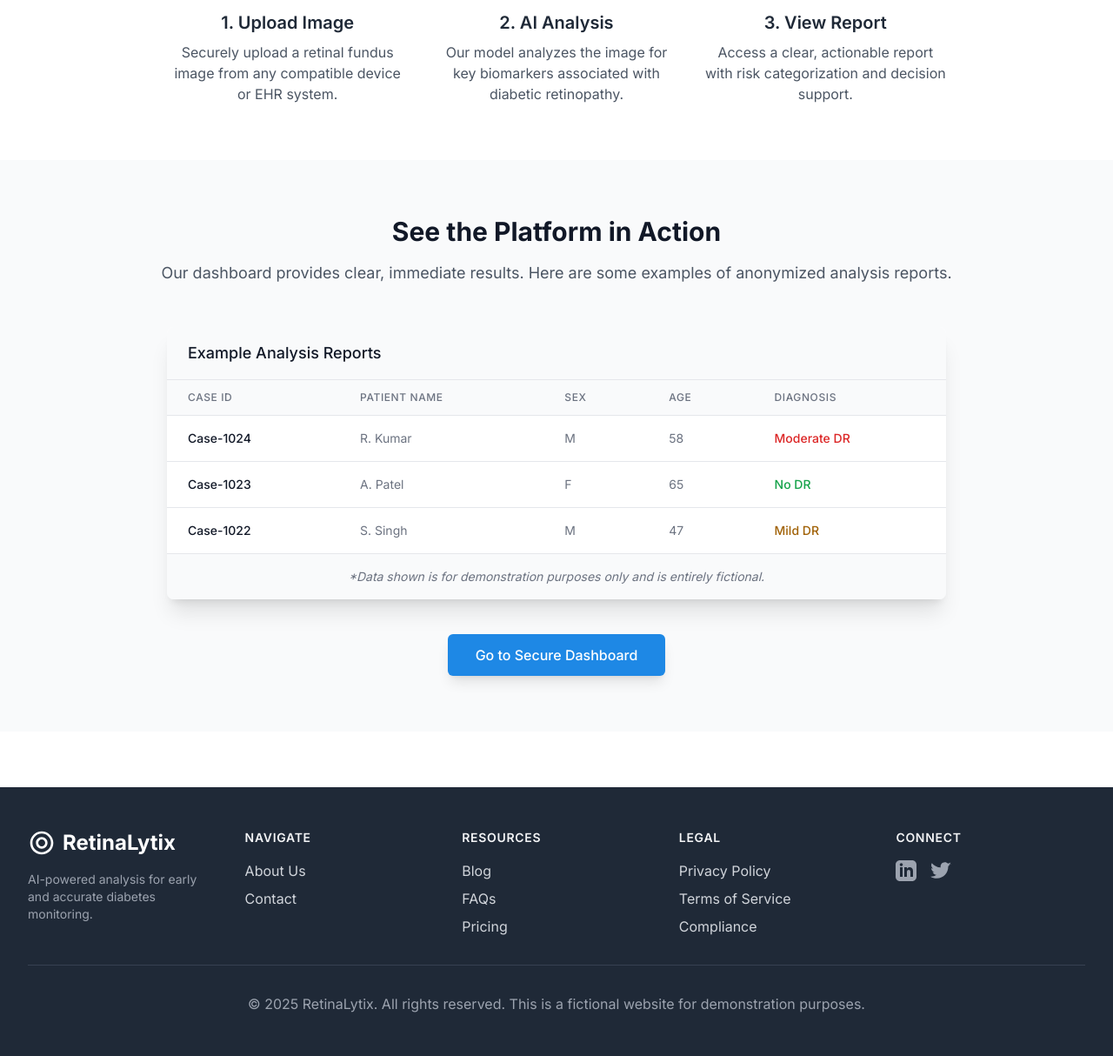
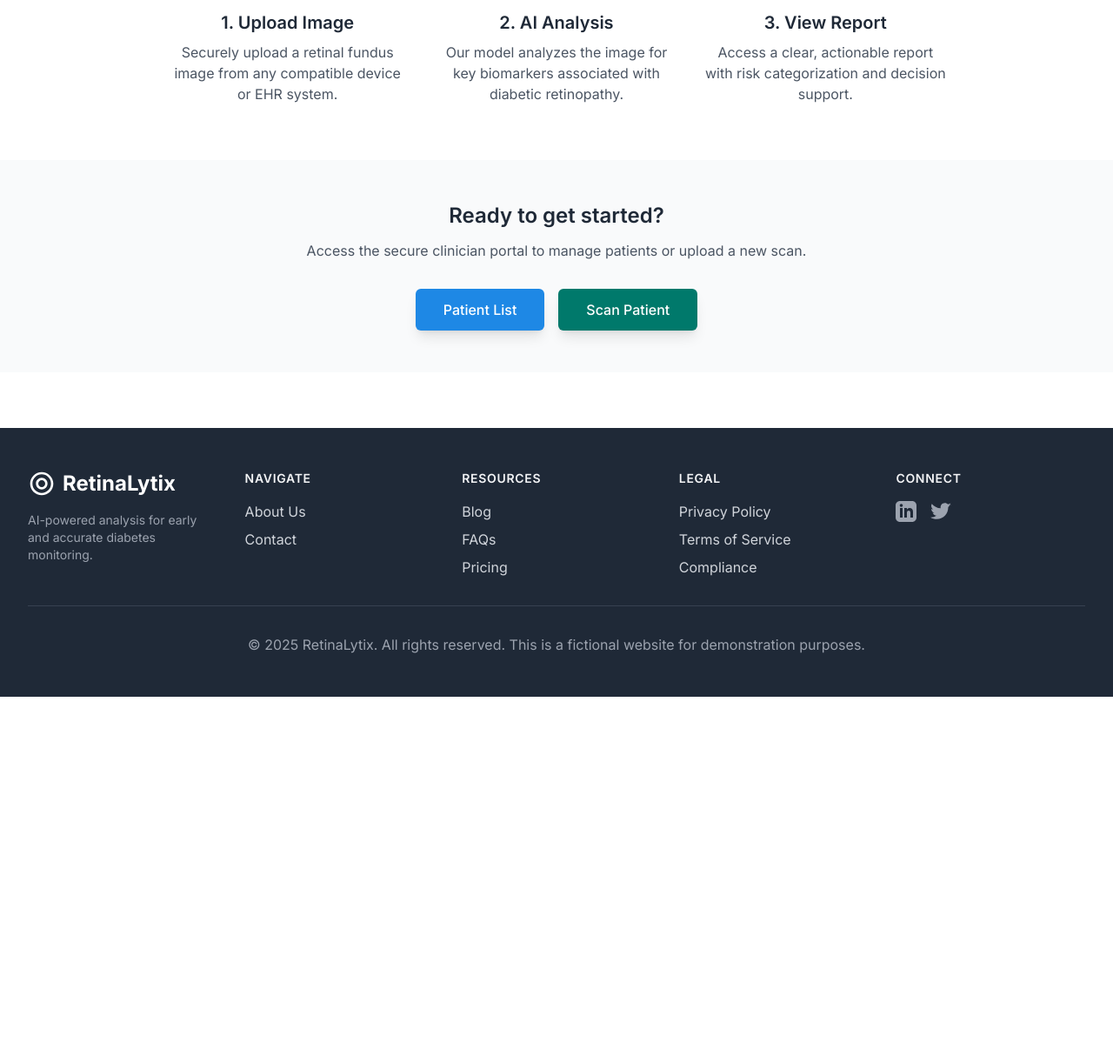
Before and after one commit to heathcliff2012/Diabetic-Retinopathy, a Flask app: page / in a window 1280 px wide. Shown: the part 858-2072 px from the top of the page at 87% size. After the commit the page ends 1659 px from the top, so only its background shows below. Run offline with Flask 3, Linux system fonts and the light colour scheme; grey boxes labelled with a size stand in for pictures from a placeholder-image service; some libraries are stand-ins or nearby versions.

```diff
--- a/retinopathy/templates/home.html
+++ b/retinopathy/templates/home.html
@@ -87,7 +87,7 @@
 
                 <!-- Login Button & Mobile Menu Button -->
                 <div class="flex items-center">
-                    <a href="#" data-page="dashboard" class="hidden md:inline-flex items-center px-4 py-2 border border-transparent text-sm font-medium rounded-md text-white bg-secondary hover:bg-secondary-dark transition">
+                    <a href="#" data-page="patient-list" class="hidden md:inline-flex items-center px-4 py-2 border border-transparent text-sm font-medium rounded-md text-white bg-secondary hover:bg-secondary-dark transition">
                         Clinician Login
                     </a>
                     <!-- Mobile Menu Button -->
@@ -111,7 +111,7 @@
                     <a href="#" data-page="home" class="block pl-3 pr-4 py-2 border-l-4 border-transparent text-base font-medium text-gray-600 hover:bg-gray-50 hover:border-primary-light hover:text-primary">Home</a>
                     <a href="#" data-page="about" class="block pl-3 pr-4 py-2 border-l-4 border-transparent text-base font-medium text-gray-600 hover:bg-gray-50 hover:border-primary-light hover:text-primary">About Us</a>
                     <a href="#" data-page="contact" class="block pl-3 pr-4 py-2 border-l-4 border-transparent text-base font-medium text-gray-600 hover:bg-gray-50 hover:border-primary-light hover:text-primary">Contact</a>
-                    <a href="#" data-page="dashboard" class="block w-full text-left pl-3 pr-4 py-2 border-l-4 border-transparent text-base font-medium text-white bg-secondary hover:bg-secondary-dark">Clinician Login</a>
+                    <a href="#" data-page="patient-list" class="block w-full text-left pl-3 pr-4 py-2 border-l-4 border-transparent text-base font-medium text-white bg-secondary hover:bg-secondary-dark">Clinician Login</a>
                 </div>
             </div>
         </nav>
@@ -272,6 +272,22 @@
                 </div>
             </section>
 
+            <!-- Add Patient Buttons Section -->
+            <section class="py-12 bg-gray-50 text-center">
+                <div class="container mx-auto px-4 sm:px-6 lg:px-8">
+                    <h2 class="text-2xl font-semibold text-gray-800">Ready to get started?</h2>
+                    <p class="mt-3 text-gray-600">Access the secure clinician portal to manage patients or upload a new scan.</p>
+                    <div class="mt-8 flex flex-wrap justify-center gap-4">
+                        <a href="#" data-page="patient-list" class="inline-block px-8 py-3 text-base font-medium rounded-md text-white bg-secondary hover:bg-secondary-dark transition shadow-lg">
+                            Patient List
+                        </a>
+                        <a href="#" data-page="scan-patient" class="inline-block px-8 py-3 text-base font-medium rounded-md text-white bg-primary hover:bg-primary-dark transition shadow-lg">
+                            Scan Patient
+                        </a>
+                    </div>
+                </div>
+            </section>
+
             <!-- Trust Badges Section -->
             <!-- This section has been removed as requested -->
 
@@ -279,145 +295,15 @@
             <!-- This section has been removed as requested -->
 
             <!-- New Patient History Showcase Section -->
-            <section class="py-16 bg-gray-50">
-                <div class="container mx-auto px-4 sm:px-6 lg:px-8">
-                    <div class="text-center">
-                        <h2 class="text-3xl font-bold text-gray-900">See the Platform in Action</h2>
-                        <p class="mt-4 text-lg text-gray-600">
-                            Our dashboard provides clear, immediate results. Here are some examples of anonymized analysis reports.
-                        </p>
-                    </div>
+            <!-- This section has been removed as requested -->
 
-                    <!-- Showcase Table -->
-                    <div class="mt-12 max-w-4xl mx-auto bg-white shadow-xl rounded-lg overflow-hidden">
-                        <div class="px-6 py-4 bg-gray-50 border-b border-gray-200">
-                            <h3 class="text-lg font-medium text-gray-900">Example Analysis Reports</h3>
-                        </div>
-                        <div class="overflow-x-auto">
-                            <table class="min-w-full divide-y divide-gray-200">
-                                <thead class="bg-gray-50">
-                                    <tr>
-                                        <th scope="col" class="px-6 py-3 text-left text-xs font-medium text-gray-500 uppercase tracking-wider">Case ID</th>
-                                        <th scope="col" class="px-6 py-3 text-left text-xs font-medium text-gray-500 uppercase tracking-wider">Patient Name</th>
-                                        <th scope="col" class="px-6 py-3 text-left text-xs font-medium text-gray-500 uppercase tracking-wider">Sex</th>
-                                        <th scope="col" class="px-6 py-3 text-left text-xs font-medium text-gray-500 uppercase tracking-wider">Age</th>
-                                        <th scope="col" class="px-6 py-3 text-left text-xs font-medium text-gray-500 uppercase tracking-wider">Diagnosis</th>
-                                    </tr>
-                                </thead>
-                                <tbody class="bg-white divide-y divide-gray-200">
-                                    <!-- Mock Data Row 1 -->
-                                    <tr>
-                                        <td class="px-6 py-4 whitespace-nowrap text-sm font-medium text-gray-900">Case-1024</td>
-                                        <td class="px-6 py-4 whitespace-nowrap text-sm text-gray-500">R. Kumar</td>
-                                        <td class="px-6 py-4 whitespace-nowrap text-sm text-gray-500">M</td>
-                                        <td class="px-6 py-4 whitespace-nowrap text-sm text-gray-500">58</td>
-                                        <td class="px-6 py-4 whitespace-nowrap text-sm text-red-600 font-medium">Moderate DR</td>
-                                    </tr>
-                                    <!-- Mock Data Row 2 -->
-                                    <tr>
-                                        <td class="px-6 py-4 whitespace-nowrap text-sm font-medium text-gray-900">Case-1023</td>
-                                        <td class="px-6 py-4 whitespace-nowrap text-sm text-gray-500">A. Patel</td>
-                                        <td class="px-6 py-4 whitespace-nowrap text-sm text-gray-500">F</td>
-                                        <td class="px-6 py-4 whitespace-nowrap text-sm text-gray-500">65</td>
-                                        <td class="px-6 py-4 whitespace-nowrap text-sm text-green-600 font-medium">No DR</td>
-                                    </tr>
-                                    <!-- Mock Data Row 3 -->
-                                    <tr>
-                                        <td class="px-6 py-4 whitespace-nowrap text-sm font-medium text-gray-900">Case-1022</td>
-                                        <td class="px-6 py-4 whitespace-nowrap text-sm text-gray-500">S. Singh</td>
-                                        <td class="px-6 py-4 whitespace-nowrap text-sm text-gray-500">M</td>
-                                        <td class="px-6 py-4 whitespace-nowrap text-sm text-gray-500">47</td>
-                                        <td class="px-6 py-4 whitespace-nowrap text-sm text-yellow-700 font-medium">Mild DR</td>
-                                    </tr>
-                                </tbody>
-                            </table>
-                        </div>
-                        <div class="px-6 py-4 bg-gray-50 border-t border-gray-200 text-center">
-                            <p class="text-sm text-gray-500 italic">*Data shown is for demonstration purposes only and is entirely fictional.</p>
-                        </div>
-                    </div>
-
-                    <div class="mt-10 text-center">
-                         <a href="#" data-page="dashboard" class="inline-block px-8 py-3 text-base font-medium rounded-md text-white bg-secondary hover:bg-secondary-dark transition shadow-lg">
-                            Go to Secure Dashboard
-                        </a>
-                    </div>
-                </div>
-            </section>
         </div>
     </script>
 
     <!-- ========================================================== -->
 
-    <script type="text/template" id="template-technology">
-        <div class="container mx-auto px-4 sm:px-6 lg:px-8 py-12">
-            <div class="max-w-3xl mx-auto">
-                <span class="text-sm font-semibold text-primary uppercase tracking-wide">Our Technology</span>
-                <h1 class="mt-4 text-4xl font-extrabold text-gray-900">Deep Learning for Clinical Precision</h1>
-                <p class="mt-6 text-lg text-gray-600">
-                    Our platform is built on a state-of-the-art deep convolutional neural network (CNN) trained on one of the world's largest and most diverse datasets of retinal images. This ensures high accuracy and reduces bias.
-                </p>
-
-                <div class="mt-12">
-                    <h2 class="text-2xl font-bold text-gray-900">Detailed Workflow</h2>
-                    <p class="mt-4 text-gray-600">From upload to report, our system is optimized for speed, security, and accuracy.</p>
-                    <ul class="mt-6 space-y-6">
-                        <li class="flex items-start">
-                            <div class="flex-shrink-0 h-10 w-10 flex items-center justify-center rounded-full bg-primary-light text-primary font-bold">1</div>
-                            <div class="ml-4">
-                                <h3 class="text-lg font-medium text-gray-900">Image Capture & Preprocessing</h3>
-                                <p class="mt-1 text-gray-600">Images are securely ingested via our web portal, mobile app, or API. Our system automatically checks for quality (e.g., focus, illumination) and preprocesses the image to normalize it for analysis.</p>
-                            </div>
-                        </li>
-                        <li class="flex items-start">
-                            <div class="flex-shrink-0 h-10 w-10 flex items-center justify-center rounded-full bg-primary-light text-primary font-bold">2</div>
-                            <div class="ml-4">
-                                <h3 class="text-lg font-medium text-gray-900">AI Model Prediction</h3>
-                                <p class="mt-1 text-gray-600">The processed image is passed to our AI model, which identifies key biomarkers such as microaneurysms, hemorrhages, and exudates. It then outputs a multi-class prediction (e.g., No DR, Mild, Moderate, Severe, Proliferative).</p>
-                            </div>
-                        </li>
-                        <li class="flex items-start">
-                            <div class="flex-shrink-0 h-10 w-10 flex items-center justify-center rounded-full bg-primary-light text-primary font-bold">3</div>
-                            <div class="ml-4">
-                                <h3 class="text-lg font-medium text-gray-900">Result Generation & Integration</h3>
-                                <p class="mt-1 text-gray-600">A clinician-friendly report is generated with the risk score, a visualization of the findings (heat-map), and recommendations. This report is delivered to the dashboard and can be automatically pushed to your EHR.</p>
-                            </div>
-                        </li>
-                    </ul>
-                </div>
-
-                <div class="mt-12 bg-gray-50 p-6 rounded-lg">
-                    <h2 class="text-2xl font-bold text-gray-900">Data, Validation, and Security</h2>
-                    <div class="mt-6 grid grid-cols-1 md:grid-cols-2 gap-6">
-                        <div>
-                            <h3 class="text-lg font-medium text-gray-900">Validation & Accuracy</h3>
-                            <ul class="mt-2 list-disc list-inside text-gray-600 space-y-1">
-                                <li>Trained on 500,000+ images</li>
-                                <li>98.5% Sensitivity (Referable DR)</li>
-                                <li>99.1% Specificity</li>
-                                <li>Peer-reviewed in *The Lancet* (fictional)</li>
-                            </ul>
-                        </div>
-                        <div>
-                            <h3 class="text-lg font-medium text-gray-900">Security & Privacy</h3>
-                            <ul class="mt-2 list-disc list-inside text-gray-600 space-y-1">
-                                <li>HIPAA & GDPR Compliant</li>
-                                <li>All data encrypted (AES-256)</li>
-                                <li>Data anonymization at ingest</li>
-                                <li>Role-based access control</li>
-                            </ul>
-                        </div>
-                    </div>
-                </div>
-            </div>
-        </div>
-    </script>
-
-    <!-- ========================================================== -->
-
-    <script type="text/template" id="template-dashboard">
-        <!-- This template is for the logged-in user dashboard -->
-        <!-- It has a different layout from the public-facing website -->
+    <script type="text/template" id="template-scan-patient">
+        <!-- This template is for the 'Upload Scan' dashboard page -->
         <div class="flex h-screen" style="height: calc(100vh - 64px);"> <!-- 64px is header height -->
 
             <!-- Sidebar Navigation -->
@@ -427,19 +313,19 @@
                     <p class="text-sm text-gray-600">Welcome, Dr. Hemanth</p>
                 </div>
                 <nav class="mt-6">
-                    <a href="#" class="flex items-center px-6 py-3 bg-secondary-light text-secondary-dark font-medium">
+                    <a href="#" data-page="scan-patient" class="flex items-center px-6 py-3 bg-secondary-light text-secondary-dark font-medium">
                         <svg class="h-6 w-6" xmlns="http://www.w3.org/2000/svg" fill="none" viewBox="0 0 24 24" stroke-width="1.5" stroke="currentColor"><path stroke-linecap="round" stroke-linejoin="round" d="M3 16.5v2.25A2.25 2.25 0 005.25 21h13.5A2.25 2.25 0 0021 18.75V16.5m-13.5-9L12 3m0 0l4.5 4.5M12 3v13.5" /></svg>
                         <span class="ml-3">Upload Scan</span>
                     </a>
-                    <a href="#" class="flex items-center px-6 py-3 text-gray-600 hover:bg-gray-100">
+                    <a href="#" data-page="patient-list" class="flex items-center px-6 py-3 text-gray-600 hover:bg-gray-100">
                         <svg class="h-6 w-6" xmlns="http://www.w3.org/2000/svg" fill="none" viewBox="0 0 24 24" stroke-width="1.5" stroke="currentColor"><path stroke-linecap="round" stroke-linejoin="round" d="M12 6.042A8.967 8.967 0 006 3.75c-1.052 0-2.062.18-3 .512v14.25A8.987 8.987 0 016 18c2.305 0 4.408.867 6 2.292m0-14.25a8.966 8.966 0 016-2.292c1.052 0 2.062.18 3 .512v14.25A8.987 8.987 0 0018 18c-2.305 0-4.408.867-6 2.292m0-14.25v14.25" /></svg>
                         <span class="ml-3">Patient History</span>
                     </a>
-                    <a href="#" class="flex items-center px-6 py-3 text-gray-600 hover:bg-gray-100">
+                    <a href="#" data-page="dashboard-settings" class="flex items-center px-6 py-3 text-gray-600 hover:bg-gray-100">
                         <svg class="h-6 w-6" xmlns="http://www.w3.org/2000/svg" fill="none" viewBox="0 0 24 24" stroke-width="1.5" stroke="currentColor"><path stroke-linecap="round" stroke-linejoin="round" d="M10.5 6h9.75M10.5 6a1.5 1.5 0 11-3 0m3 0a1.5 1.5 0 10-3 0M3.75 6H7.5m3 12h9.75m-9.75 0a1.5 1.5 0 01-3 0m3 0a1.5 1.5 0 00-3 0M3.75 18H7.5m3-6h9.75m-9.75 0a1.5 1.5 0 01-3 0m3 0a1.5 1.5 0 00-3 0M3.75 12H7.5" /></svg>
                         <span class="ml-3">Settings</span>
                     </a>
-                    <a href="#" class="flex items-center px-6 py-3 text-gray-600 hover:bg-gray-100">
+                    <a href="#" data-page="dashboard-help" class="flex items-center px-6 py-3 text-gray-600 hover:bg-gray-100">
                         <svg class="h-6 w-6" xmlns="http://www.w3.org/2000/svg" fill="none" viewBox="0 0 24 24" stroke-width="1.5" stroke="currentColor"><path stroke-linecap="round" stroke-linejoin="round" d="M9.879 7.519c1.171-1.025 3.071-1.025 4.242 0 1.172 1.025 1.172 2.687 0 3.712-.203.179-.43.326-.67.442-.745.361-1.45.999-1.45 1.827v.75M21 12a9 9 0 11-18 0 9 9 0 0118 0zm-9 5.25h.008v.008H12v-.008z" /></svg>
                         <span class="ml-3">Help & Support</span>
                     </a>
@@ -475,9 +361,50 @@
                     </div>
                 </div>
 
+                <!-- Patient History Table (Removed from this page) -->
+            </main>
+        </div>
+    </script>
+
+    <!-- ========================================================== -->
+
+    <script type="text/template" id="template-patient-list">
+        <!-- This template is for the Patient History dashboard page -->
+        <div class="flex h-screen" style="height: calc(100vh - 64px);"> <!-- 64px is header height -->
+
+            <!-- Sidebar Navigation -->
+            <aside class="w-64 bg-white shadow-md hidden md:block">
+                <div class="py-4 px-6">
+                    <h2 class="text-lg font-semibold text-gray-900">Clinician Dashboard</h2>
+                    <p class="text-sm text-gray-600">Welcome, Dr. Hemanth</p>
+                </div>
+                <nav class="mt-6">
+                    <a href="#" data-page="scan-patient" class="flex items-center px-6 py-3 text-gray-600 hover:bg-gray-100">
+                        <svg class="h-6 w-6" xmlns="http://www.w3.org/2000/svg" fill="none" viewBox="0 0 24 24" stroke-width="1.5" stroke="currentColor"><path stroke-linecap="round" stroke-linejoin="round" d="M3 16.5v2.25A2.25 2.25 0 005.25 21h13.5A2.25 2.25 0 0021 18.75V16.5m-13.5-9L12 3m0 0l4.5 4.5M12 3v13.5" /></svg>
+                        <span class="ml-3">Upload Scan</span>
+                    </a>
+                    <a href="#" data-page="patient-list" class="flex items-center px-6 py-3 bg-secondary-light text-secondary-dark font-medium">
+                        <svg class="h-6 w-6" xmlns="http://www.w3.org/2000/svg" fill="none" viewBox="0 0 24 24" stroke-width="1.5" stroke="currentColor"><path stroke-linecap="round" stroke-linejoin="round" d="M12 6.042A8.967 8.967 0 006 3.75c-1.052 0-2.062.18-3 .512v14.25A8.987 8.987 0 016 18c2.305 0 4.408.867 6 2.292m0-14.25a8.966 8.966 0 016-2.292c1.052 0 2.062.18 3 .512v14.25A8.987 8.987 0 0018 18c-2.305 0-4.408.867-6 2.292m0-14.25v14.25" /></svg>
+                        <span class="ml-3">Patient History</span>
+                    </a>
+                    <a href="#" data-page="dashboard-settings" class="flex items-center px-6 py-3 text-gray-600 hover:bg-gray-100">
+                        <svg class="h-6 w-6" xmlns="http://www.w3.org/2000/svg" fill="none" viewBox="0 0 24 24" stroke-width="1.5" stroke="currentColor"><path stroke-linecap="round" stroke-linejoin="round" d="M10.5 6h9.75M10.5 6a1.5 1.5 0 11-3 0m3 0a1.5 1.5 0 10-3 0M3.75 6H7.5m3 12h9.75m-9.75 0a1.5 1.5 0 01-3 0m3 0a1.5 1.5 0 00-3 0M3.75 18H7.5m3-6h9.75m-9.75 0a1.5 1.5 0 01-3 0m3 0a1.5 1.5 0 00-3 0M3.75 12H7.5" /></svg>
+                        <span class="ml-3">Settings</span>
+                    </a>
+                    <a href="#" data-page="dashboard-help" class="flex items-center px-6 py-3 text-gray-600 hover:bg-gray-100">
+                        <svg class="h-6 w-6" xmlns="http://www.w3.org/2000/svg" fill="none" viewBox="0 0 24 24" stroke-width="1.5" stroke="currentColor"><path stroke-linecap="round" stroke-linejoin="round" d="M9.879 7.519c1.171-1.025 3.071-1.025 4.242 0 1.172 1.025 1.172 2.687 0 3.712-.203.179-.43.326-.67.442-.745.361-1.45.999-1.45 1.827v.75M21 12a9 9 0 11-18 0 9 9 0 0118 0zm-9 5.25h.008v.008H12v-.008z" /></svg>
+                        <span class="ml-3">Help & Support</span>
+                    </a>
+                </nav>
+            </aside>
+
+            <!-- Main Dashboard Content -->
+            <main class="flex-1 overflow-y-auto p-8">
+                <h1 class="text-3xl font-bold text-gray-900">Patient History</h1>
+                <p class="mt-2 text-gray-600">Review recent scans and analysis reports.</p>
+
                 <!-- Patient History Table -->
-                <div class="mt-16">
-                    <h2 class="text-2xl font-bold text-gray-900">Recent Patient History</h2>
+                <div class="mt-8">
                     <div class="mt-6 bg-white shadow-md rounded-lg overflow-hidden">
                         <table class="min-w-full divide-y divide-gray-200">
                             <thead class="bg-gray-50">
@@ -576,8 +503,9 @@
             // --- Page Content Templates ---
             const pageTemplates = {
                 'home': document.getElementById('template-home').innerHTML,
-                'technology': document.getElementById('template-technology').innerHTML,
-                'dashboard': document.getElementById('template-dashboard').innerHTML,
+                // 'technology': document.getElementById('template-technology').innerHTML, // Removed this line - it was causing the error
+                'scan-patient': document.getElementById('template-scan-patient').innerHTML,
+                'patient-list': document.getElementById('template-patient-list').innerHTML,
             };
 
             // Titles for placeholder pages
@@ -587,8 +515,13 @@
                 'pricing': 'Pricing & Plans',
                 'contact': 'Contact Us & Demo Request',
                 'legal': 'Legal, Privacy & Terms',
+                'dashboard-settings': 'Dashboard Settings',
+                'dashboard-help': 'Help & Support',
             };
             const placeholderTemplate = document.getElementById('template-placeholder').innerHTML;
+
+            // List of all pages that use the dashboard layout
+            const dashboardPages = ['scan-patient', 'patient-list', 'dashboard-settings', 'dashboard-help'];
 
             // --- Page Rendering Function ---
             function renderPage(pageId) {
@@ -614,12 +547,16 @@
                 mobileMenuButton.querySelector('.hidden').classList.add('hidden'); // Hide close icon
 
                 // --- UI Logic for Specific Pages ---
-                if (pageId === 'dashboard') {
+                if (dashboardPages.includes(pageId)) {
                     // Switch to dashboard-specific styling
                     document.body.classList.remove('website-bg');
                     document.body.classList.add('dashboard-bg');
                     mainFooter.classList.add('hidden');
-                    setupDashboardListeners();
+
+                    // Only run the uploader script on the scan page
+                    if (pageId === 'scan-patient') {
+                        setupDashboardListeners();
+                    }
                 } else {
                     // Switch to website styling
                     document.body.classList.remove('dashboard-bg');
```
Also changed, not shown: retinopathy/static/main.css (+19 -0 lines), retinopathy/templates/patienthistory.html (added, +90 -0 lines).
